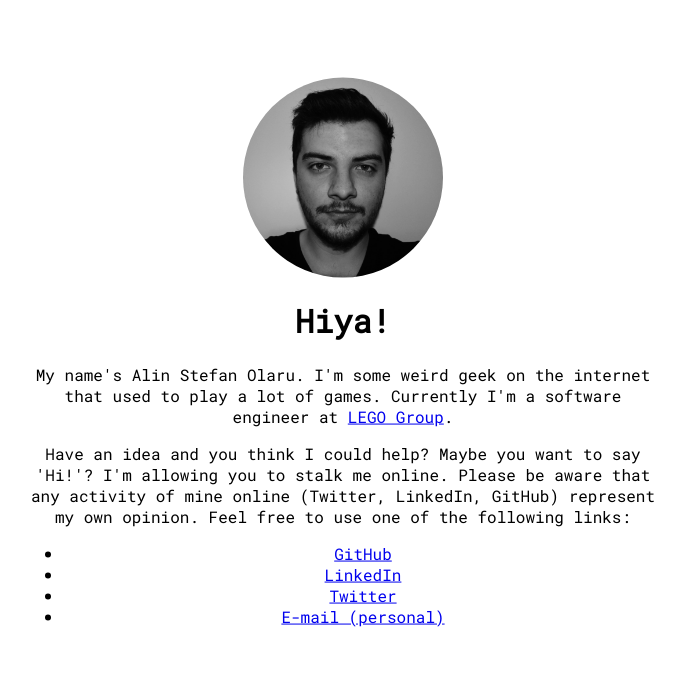
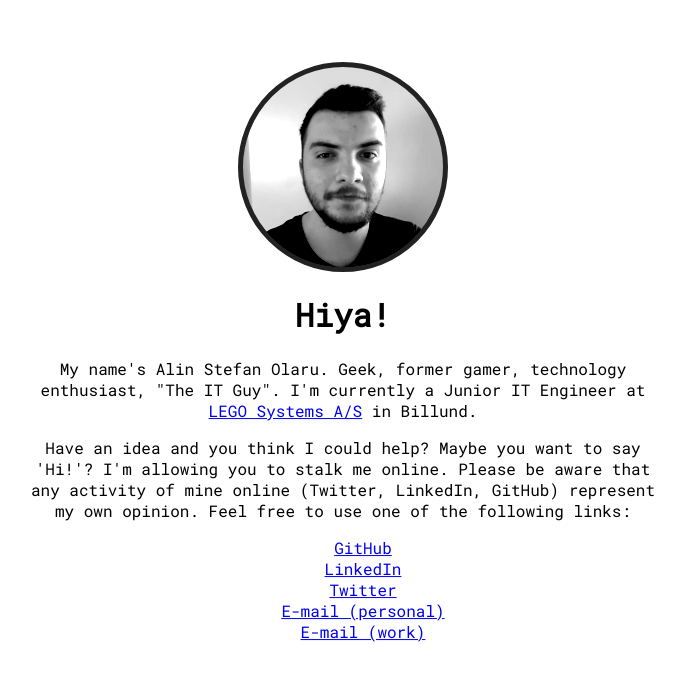
Before and after one commit to xShteff/alinstefanola.ru, a Jekyll site: the page index.html, which Jekyll copies as it is, in a window 1280 px wide. Shown: the top 681 px of the page, without its empty margins (297-982 px from the left). Built offline with Jekyll 4.4.1, drawn with Linux system fonts in a browser that asks for light colours.

Commit message:
Added VUE-ified links, changed image and description

```diff
--- /dev/null
+++ b/dist/js/data/social.js
@@ -0,0 +1,31 @@
+class SocialLink {
+  constructor (label, url, newTab) {
+    this.label = label
+    this.url = url
+    this.newTab = newTab
+  }
+}
+var social = new Vue({
+  el: '#social',
+  data: {
+    socialLinks: {
+      github: new SocialLink('GitHub', 'https://github.com/alstol', true),
+      linkedin: new SocialLink(
+        'LinkedIn',
+        'https://www.linkedin.com/in/alinstefanolaru/',
+        true
+      ),
+      twatter: new SocialLink('Twitter', 'https://twitter.com/xShteff', true),
+      email: new SocialLink(
+        'E-mail (personal)',
+        'mailto:alinstefanolaru@gmail.com?subject="Hello!"',
+        false
+      ),
+      workmail: new SocialLink(
+        'E-mail (work)',
+        'mailto:alin.stefan.olaru@LEGO.com?subject="Hello!"',
+        false
+      )
+    }
+  }
+})
--- a/index.html
+++ b/index.html
@@ -6,6 +6,7 @@
         <meta http-equiv="X-UA-Compatible" content="ie=edge">
         <title>Alin Stefan Olaru</title>
         <script src="dist/js/jquery.js"></script>
+        <script src="dist/js/vue.min.js"></script>
         <link rel="stylesheet" target="_blank" href="style.css">
     </head>
     <body>
@@ -15,11 +16,10 @@
                 <h1>Hiya!</h1>
 
                 <p>
-                    My name's Alin Stefan Olaru. I'm some weird geek on the
-                    internet that used to play a lot of games. Currently I'm a
-                    software engineer at
-                    <a target="_blank"
-                        href="https://lego.com">LEGO Group</a>.
+                    My name's Alin Stefan Olaru. Geek, former gamer, technology
+                    enthusiast, "The IT Guy". I'm currently a Junior IT
+                    Engineer at <a target="_blank" href="https://lego.com">LEGO
+                        Systems A/S</a> in Billund.
                 </p>
                 <p>
                     Have an idea and you think I could help? Maybe you want to
@@ -28,31 +28,17 @@
                     GitHub) represent my own opinion. Feel free to use one of
                     the following links:
                 </p>
-                <ul>
-                    <li>
+                <ul id="social">
+                    <li v-for="item in socialLinks">
                         <a
-                            target="_blank"
-                            href="https://github.com/alstol">GitHub</a>
-                    </li>
-                    <li>
-                        <a
-                            target="_blank"
-                            href="https://www.linkedin.com/in/alinstefanolaru/">LinkedIn</a>
-                    </li>
-                    <li>
-                        <a
-                            target="_blank"
-                            href="https://twitter.com/xShteff">Twitter</a>
-                    </li>
-                    <li>
-                        <a
-                            href="mailto:alinstefanolaru@gmail.com?subject='Hello!'">
-                            E-mail
-                            (personal)
+                            v-bind:href="item.url"
+                            v-bind:target="(item.newTab) ? '_blank' : ''">
+                            {{item.label}}
                         </a>
                     </li>
                 </ul>
             </div>
         </div>
+        <script src="dist/js/data/social.js"></script>
     </body>
 </html>
--- a/style.css
+++ b/style.css
@@ -7,19 +7,21 @@ html, body {
 .headshot {
   height: 200px;
   width: 200px;
-  background: url('eddshot.png');
+  background: url('dist/img/eddshotnew.jpg');
   background-position: center;
   background-size: cover;
   border-radius: 50%;
-  filter: grayscale(100%);
-  transition: filter 0.5s ease;
+  filter: grayscale(100%) contrast(160%);
+  transition: all 0.5s ease;
   margin-left: auto;
   margin-right: auto;
   cursor:pointer;
+  border: 5px solid rgb(69, 69, 69);
 }
 
 .headshot:hover {
-  filter: grayscale(0%);
+  filter: grayscale(0%) contrast(130%);
+  border: 10px solid rgb(200, 200, 200);
 }
 
 .container {
@@ -30,3 +32,7 @@ html, body {
   left: 50%;
   transform: translate(-50%, -50%);
 }
+
+#social {
+  list-style: none;
+}
```
Also changed, not shown: dist/img/eddshot.png (renamed from eddshot.png), dist/img/eddshotnew.jpg (added).
